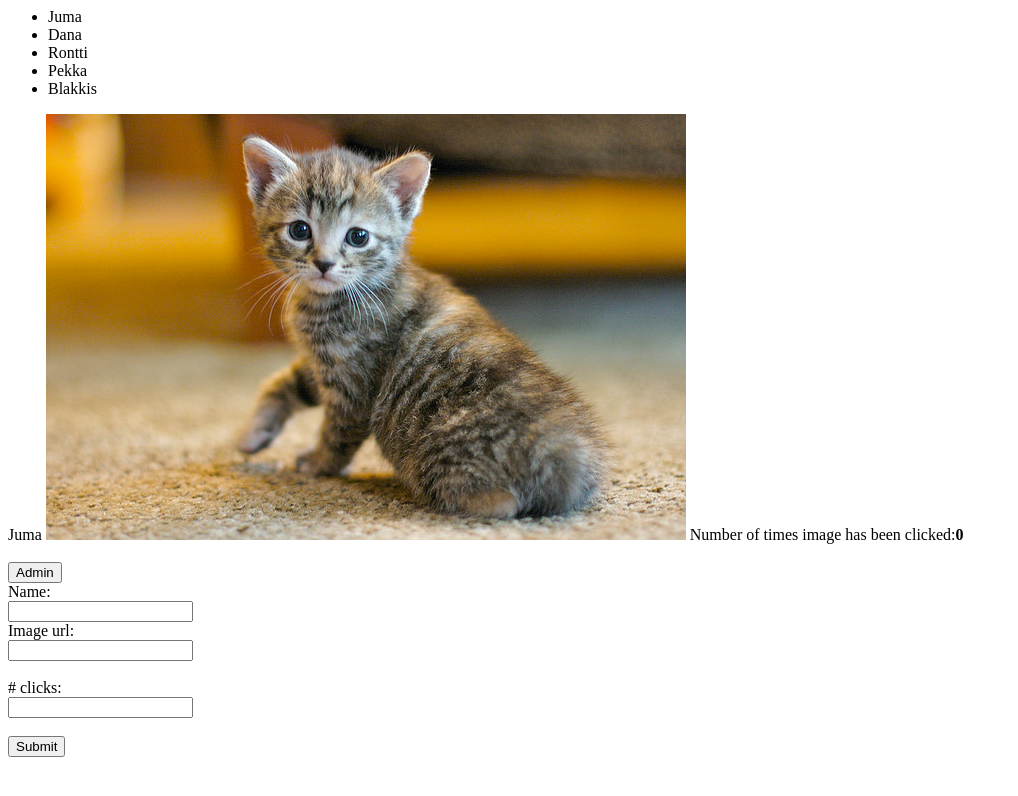
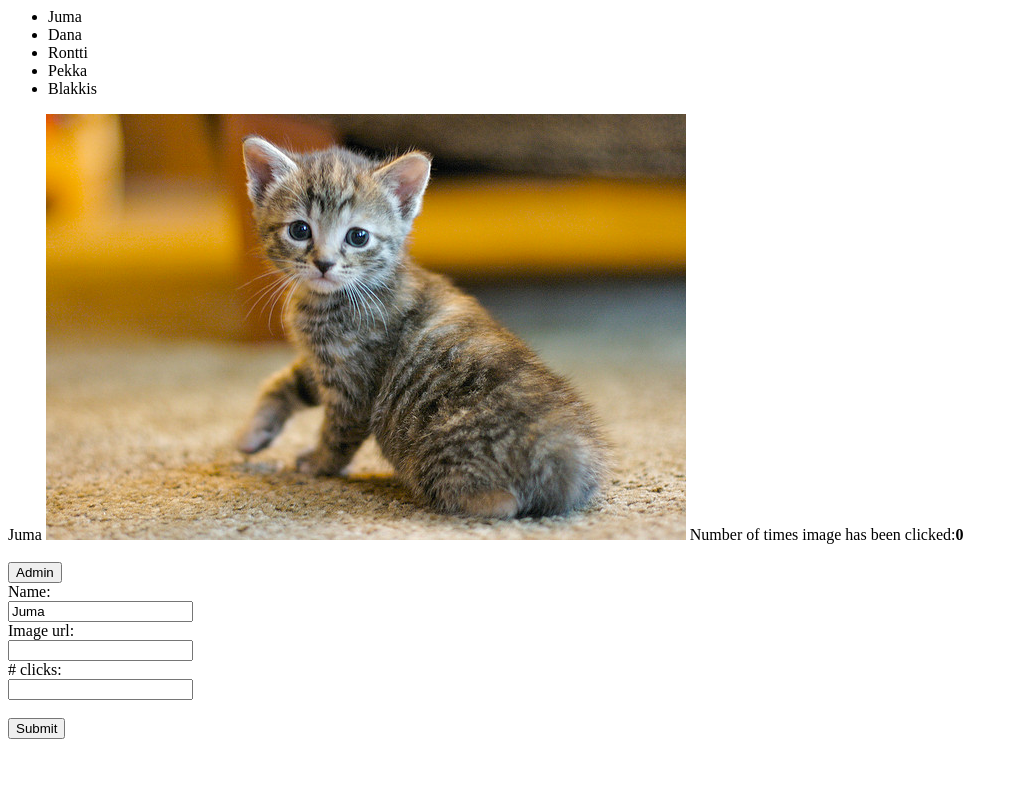
Before and after one commit to liamkar/catclicker, a plain HTML site: page index.html in a window 1280 px wide. Both pictures are taken after a click on the button "Admin". Shown: the whole page, without its empty margins (0-1018 px from the left). Drawn offline with nearby package versions, Linux system fonts and the light colour scheme.

Commit message:
reading 1st item name form model to form

```diff
--- a/index.html
+++ b/index.html
@@ -26,11 +26,11 @@
 <section id="admin-form">
 <form>
   Name:<br>
-  <input type="text" name="catname"><br>
+  <input id="catname-input" type="text" name="catname"><br>
   Image url:<br>
-  <input type="text" name="imageurl"><br><br>
+  <input id="image-input" type="text" name="imageurl"><br>
   # clicks:<br>
-  <input type="text" name="clickCount"><br><br>
+  <input id="clickcount-input" type="text" name="clickCount"><br><br>
   <input type="submit" value="Submit">
 </form>
 </section>
--- a/js/catclicker.js
+++ b/js/catclicker.js
@@ -154,6 +154,9 @@ $(function() {
       // grab elements and html for using in the render function
       this.$catAdmin = $('#admin');
       this.$catAdminForm = $('#admin-form');
+      this.$nameInput = $('#catname-input');
+      this.$imageurlInput = $('#image-input');
+      this.$clickcountinput = $('#clickcount-input');
       //this.catFocusTemplate = $('script[data-template="catfocus"]').html();
 
         if (octopus.isAdmin()) {
@@ -185,6 +188,10 @@ $(function() {
 
     render: function() {
         if (octopus.isAdmin()) {
+          let selectedCat = octopus.getSelectedCat();
+          console.log(this.$nameInput);
+          this.$nameInput.val(selectedCat.name);
+
           this.$catAdminForm.show();
           console.log("render admin mode");
         }
```
